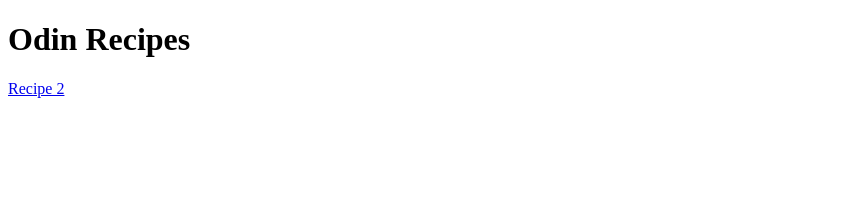
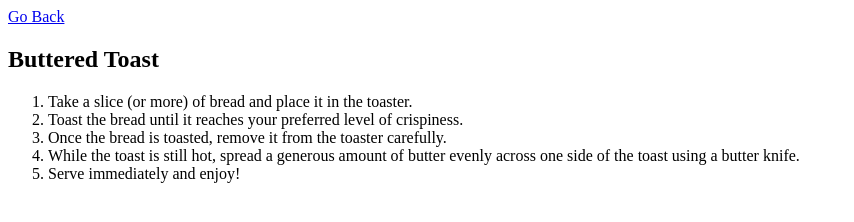
Before and after one commit to cassandracarlos/odin-recipes, a plain HTML site: page recipe-2.html in a window 1280 px wide. Shown: the whole page, without its empty margins (0-854 px from the left). Drawn offline with Linux system fonts and the light colour scheme.

```diff
--- a/recipe-2.html
+++ b/recipe-2.html
@@ -2,12 +2,17 @@
 <html lang="en">
   <head>
     <meta charset="UTF-8">
-    <title>Recipe 2</title>
+    <title>Buttered Toast</title>
   </head>
   <body>
-    <h1>Odin Recipes</h1>
-    <a href="recipe1.html>Recipe 1</a>
-    <a href="recipe2.html>Recipe 2</a>
-    <a href="recipe3.html>Recipe 3</a>
+    <a href="index.html">Go Back</a>
+    <h2>Buttered Toast</h2>
+    <ol>
+      <li>Take a slice (or more) of bread and place it in the toaster.</li>
+      <li>Toast the bread until it reaches your preferred level of crispiness.</li>
+      <li>Once the bread is toasted, remove it from the toaster carefully.</li>
+      <li>While the toast is still hot, spread a generous amount of butter evenly across one side of the toast using a butter knife.</li>
+      <li>Serve immediately and enjoy!</li>
+    </ol>
   </body>
 </html>
```
Also changed, not shown: index.html (+3 -3 lines), recipe-1.html (+9 -5 lines), recipe-3.html (+8 -5 lines).
